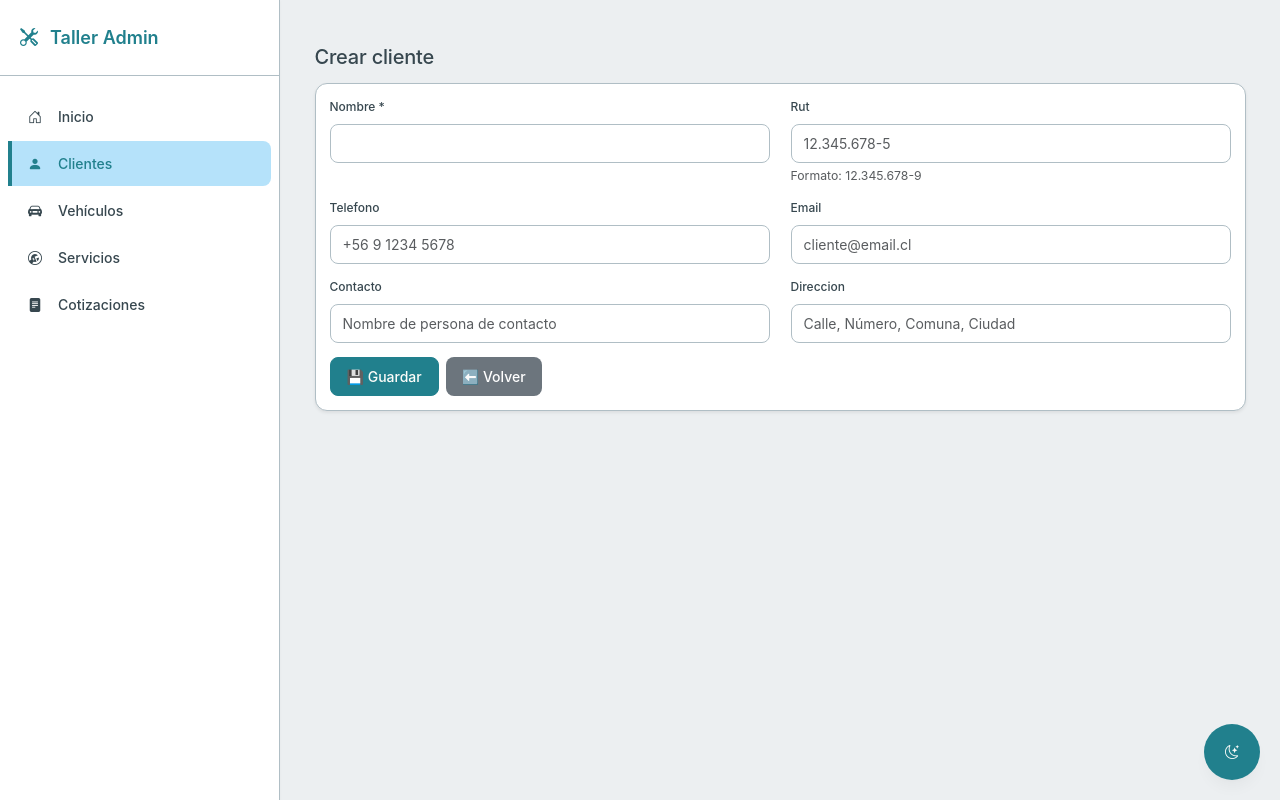
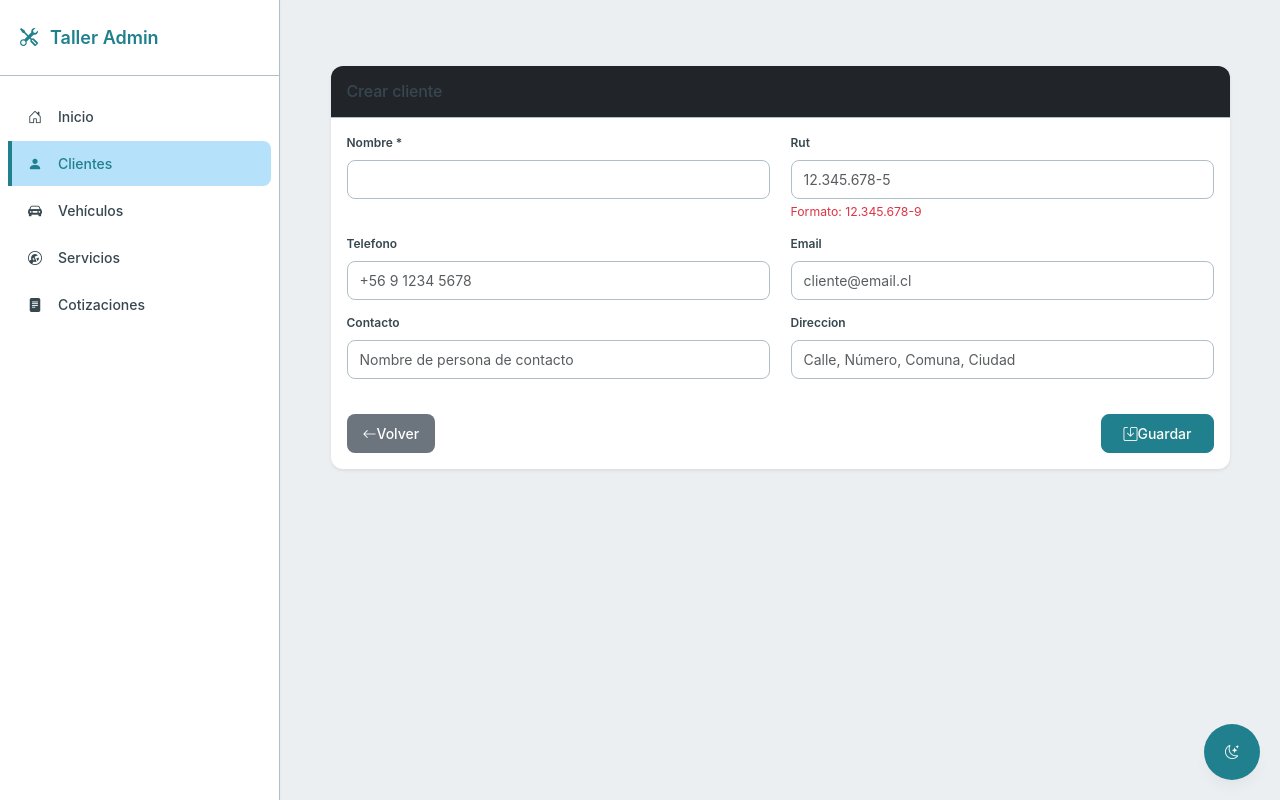
Before and after one commit to Cookeing/taller_mecanico, a Django app: page /clientes/nuevo/ in a window 1280 px wide. Run offline with Django 5.2, Linux system fonts and the light colour scheme; some web fonts are replaced.

Commit message:
Mejorar adaptación de formularios al modo oscuro
- Restructurar cliente_form.html y vehiculo_form.html con estructura consistente
- Agregar estilos CSS para modo oscuro en theme.css
- Crear dark-forms.css para placeholders visibles en modo oscuro
- Placeholders en blanco (#ffffff) con opacidad 0.9
- Inputs con fondo #1a2a35 y texto #f0f0f0 en modo oscuro
- Cambiar color de .form-text a rojo en ambos modos
- Agregar .prettierignore para evitar formateo de templates Django
- Incluir dark-forms.css en base.html

```diff
--- /dev/null
+++ b/static/css/dark-forms.css
@@ -0,0 +1,36 @@
+/* Estilos para formularios en modo oscuro */
+
+html[data-theme="dark"] input::placeholder {
+  color: #ffffff !important;
+  opacity: 0.9 !important;
+}
+
+html[data-theme="dark"] textarea::placeholder {
+  color: #ffffff !important;
+  opacity: 0.9 !important;
+}
+
+html[data-theme="dark"] select::placeholder {
+  color: #ffffff !important;
+  opacity: 0.9 !important;
+}
+
+html[data-theme="dark"] ::-webkit-input-placeholder {
+  color: #ffffff !important;
+  opacity: 0.9 !important;
+}
+
+html[data-theme="dark"] ::-moz-placeholder {
+  color: #ffffff !important;
+  opacity: 0.9 !important;
+}
+
+html[data-theme="dark"] :-ms-input-placeholder {
+  color: #ffffff !important;
+  opacity: 0.9 !important;
+}
+
+html[data-theme="dark"] :-moz-placeholder {
+  color: #ffffff !important;
+  opacity: 0.9 !important;
+}
--- a/static/css/theme.css
+++ b/static/css/theme.css
@@ -1185,10 +1185,48 @@ html[data-theme="dark"] select.form-select {
   background-image: var(--select-caret-dark);
 }
 
+/* Estilos específicos para placeholders en modo oscuro */
+html[data-theme="dark"] input::placeholder,
+html[data-theme="dark"] textarea::placeholder,
+html[data-theme="dark"] select::placeholder {
+  color: #a0a0a0 !important;
+  opacity: 1 !important;
+}
+
 html[data-theme="dark"] ::placeholder {
-  color: var(--text-secondary);
-  opacity: 0.7;
+  color: #a0a0a0 !important;
+  opacity: 1 !important;
 }
+
+html[data-theme="dark"] .form-control,
+html[data-theme="dark"] .form-select,
+html[data-theme="dark"] input[type="text"],
+html[data-theme="dark"] input[type="email"],
+html[data-theme="dark"] input[type="number"],
+html[data-theme="dark"] input[type="date"],
+html[data-theme="dark"] textarea,
+html[data-theme="dark"] select {
+  background-color: #1a2a35 !important;
+  color: #f0f0f0 !important;
+  border-color: #3a4a52 !important;
+}
+
+html[data-theme="dark"] .form-control::placeholder,
+html[data-theme="dark"] .form-select::placeholder,
+html[data-theme="dark"] input::placeholder,
+html[data-theme="dark"] textarea::placeholder {
+  color: #a0a0a0 !important;
+  opacity: 1 !important;
+}
+
+.form-text {
+  color: #dc3545;
+}
+
+html[data-theme="dark"] .form-text {
+  color: #ff6b6b !important;
+}
+
 
 /* ================================================================
    BADGES
--- a/templates/base.html
+++ b/templates/base.html
@@ -5,16 +5,26 @@
     <title>Panel | Taller Mecánico</title>
     <meta name="viewport" content="width=device-width, initial-scale=1" />
     {% load static %}
-  <link href="https://cdn.jsdelivr.net/npm/bootstrap@5.3.2/dist/css/bootstrap.min.css" rel="stylesheet" />
-  <link rel="stylesheet" href="https://cdn.jsdelivr.net/npm/flatpickr/dist/flatpickr.min.css" />
-  <link rel="stylesheet" href="https://cdn.jsdelivr.net/npm/bootstrap-icons@1.11.0/font/bootstrap-icons.css" />
-  <link rel="stylesheet" href="{% static 'css/theme.css' %}">
+    <link
+      href="https://cdn.jsdelivr.net/npm/bootstrap@5.3.2/dist/css/bootstrap.min.css"
+      rel="stylesheet"
+    />
+    <link
+      rel="stylesheet"
+      href="https://cdn.jsdelivr.net/npm/flatpickr/dist/flatpickr.min.css"
+    />
+    <link
+      rel="stylesheet"
+      href="https://cdn.jsdelivr.net/npm/bootstrap-icons@1.11.0/font/bootstrap-icons.css"
+    />
+    <link rel="stylesheet" href="{% static 'css/theme.css' %}" />
+    <link rel="stylesheet" href="{% static 'css/dark-forms.css' %}" />
 
     <script>
       // CARGAR TEMA ANTES DE QUE SE RENDERICE LA PÁGINA (evita parpadeo)
-    (function() {
-      const savedTheme = localStorage.getItem('theme') || 'light';
-      document.documentElement.setAttribute('data-theme', savedTheme);
+      (function () {
+        const savedTheme = localStorage.getItem("theme") || "light";
+        document.documentElement.setAttribute("data-theme", savedTheme);
       })();
     </script>
   </head>
@@ -27,27 +37,42 @@
       </div>
 
       <nav class="sidebar-nav">
-      <a href="{% url 'home' %}" class="sidebar-item {% if request.resolver_match.url_name == 'home' %}active{% endif %}">
+        <a
+          href="{% url 'home' %}"
+          class="sidebar-item {% if request.resolver_match.url_name == 'home' %}active{% endif %}"
+        >
           <i class="bi bi-house-door"></i>
           <span>Inicio</span>
         </a>
 
-      <a href="{% url 'clientes:list' %}" class="sidebar-item {% if 'clientes' in request.path %}active{% endif %}">
+        <a
+          href="{% url 'clientes:list' %}"
+          class="sidebar-item {% if 'clientes' in request.path %}active{% endif %}"
+        >
           <i class="bi bi-person-fill"></i>
           <span>Clientes</span>
         </a>
 
-      <a href="{% url 'vehiculos:list' %}" class="sidebar-item {% if 'vehiculos' in request.path %}active{% endif %}">
+        <a
+          href="{% url 'vehiculos:list' %}"
+          class="sidebar-item {% if 'vehiculos' in request.path %}active{% endif %}"
+        >
           <i class="bi bi-car-front-fill"></i>
           <span>Vehículos</span>
         </a>
 
-      <a href="{% url 'servicios:list' %}" class="sidebar-item {% if 'servicios' in request.path %}active{% endif %}">
+        <a
+          href="{% url 'servicios:list' %}"
+          class="sidebar-item {% if 'servicios' in request.path %}active{% endif %}"
+        >
           <i class="bi bi-wrench-adjustable-circle"></i>
           <span>Servicios</span>
         </a>
 
-      <a href="{% url 'cotizaciones:listar_cotizaciones' %}" class="sidebar-item {% if 'cotizaciones' in request.path %}active{% endif %}">
+        <a
+          href="{% url 'cotizaciones:listar_cotizaciones' %}"
+          class="sidebar-item {% if 'cotizaciones' in request.path %}active{% endif %}"
+        >
           <i class="bi bi-file-text-fill"></i>
           <span>Cotizaciones</span>
         </a>
@@ -72,33 +97,33 @@
 
     <script>
       // TOGGLE DE TEMA MEJORADO CON PERSISTENCIA
-    (function() {
-      const themeToggle = document.getElementById('theme-toggle');
+      (function () {
+        const themeToggle = document.getElementById("theme-toggle");
         const html = document.documentElement;
 
         // Cargar tema guardado
-      const savedTheme = localStorage.getItem('theme') || 'light';
-      html.setAttribute('data-theme', savedTheme);
+        const savedTheme = localStorage.getItem("theme") || "light";
+        html.setAttribute("data-theme", savedTheme);
         updateThemeIcon(savedTheme);
 
         // Cambiar tema al hacer clic
-      themeToggle.addEventListener('click', () => {
-        const currentTheme = html.getAttribute('data-theme');
-        const newTheme = currentTheme === 'light' ? 'dark' : 'light';
+        themeToggle.addEventListener("click", () => {
+          const currentTheme = html.getAttribute("data-theme");
+          const newTheme = currentTheme === "light" ? "dark" : "light";
 
-        html.setAttribute('data-theme', newTheme);
-        localStorage.setItem('theme', newTheme);
+          html.setAttribute("data-theme", newTheme);
+          localStorage.setItem("theme", newTheme);
           updateThemeIcon(newTheme);
 
-        console.log('Tema cambiado a:', newTheme);
+          console.log("Tema cambiado a:", newTheme);
         });
 
         function updateThemeIcon(theme) {
-        const icon = themeToggle.querySelector('i');
-        if (theme === 'light') {
-          icon.className = 'bi bi-moon-stars';
+          const icon = themeToggle.querySelector("i");
+          if (theme === "light") {
+            icon.className = "bi bi-moon-stars";
           } else {
-          icon.className = 'bi bi-sun-fill';
+            icon.className = "bi bi-sun-fill";
           }
         }
       })();
--- a/templates/clientes/cliente_form.html
+++ b/templates/clientes/cliente_form.html
@@ -1,15 +1,17 @@
 {% extends "base.html" %}
 {% load static %}
-
 {% block content %}
-<h2 class="mb-3">{{ accion }} cliente</h2>
-
-<form method="post" class="card p-3 shadow-sm bg-white" id="cliente-form">
+<div class="container py-4">
+  <div class="card shadow-sm border-0">
+    <div class="card-header bg-dark text-white">
+      <h4 class="mb-0">{{ accion }} cliente</h4>
+    </div>
+    <div class="card-body">
+      <form method="post" novalidate>
         {% csrf_token %}
-
         <div class="row">
           <div class="col-md-6 mb-3">
-            <label class="form-label">{{ form.nombre.label }} *</label>
+            <label class="form-label fw-semibold">{{ form.nombre.label }} *</label>
             {{ form.nombre }}
             {% if form.nombre.errors %}
               {% for error in form.nombre.errors %}
@@ -17,9 +19,8 @@
               {% endfor %}
             {% endif %}
           </div>
-
           <div class="col-md-6 mb-3">
-            <label class="form-label">{{ form.rut.label }}</label>
+            <label class="form-label fw-semibold">{{ form.rut.label }}</label>
             {{ form.rut }}
             <div class="form-text">Formato: 12.345.678-9</div>
             {% if form.rut.errors %}
@@ -29,10 +30,9 @@
             {% endif %}
           </div>
         </div>
-
         <div class="row">
           <div class="col-md-6 mb-3">
-            <label class="form-label">{{ form.telefono.label }}</label>
+            <label class="form-label fw-semibold">{{ form.telefono.label }}</label>
             {{ form.telefono }}
             {% if form.telefono.errors %}
               {% for error in form.telefono.errors %}
@@ -40,9 +40,8 @@
               {% endfor %}
             {% endif %}
           </div>
-
           <div class="col-md-6 mb-3">
-            <label class="form-label">{{ form.email.label }}</label>
+            <label class="form-label fw-semibold">{{ form.email.label }}</label>
             {{ form.email }}
             {% if form.email.errors %}
               {% for error in form.email.errors %}
@@ -54,7 +53,7 @@
 
         <div class="row">
           <div class="col-md-6 mb-3">
-            <label class="form-label">{{ form.contacto.label }}</label>
+            <label class="form-label fw-semibold">{{ form.contacto.label }}</label>
             {{ form.contacto }}
             {% if form.contacto.errors %}
               {% for error in form.contacto.errors %}
@@ -62,9 +61,8 @@
               {% endfor %}
             {% endif %}
           </div>
-
           <div class="col-md-6 mb-3">
-            <label class="form-label">{{ form.direccion.label }}</label>
+            <label class="form-label fw-semibold">{{ form.direccion.label }}</label>
             {{ form.direccion }}
             {% if form.direccion.errors %}
               {% for error in form.direccion.errors %}
@@ -73,13 +71,17 @@
             {% endif %}
           </div>
         </div>
-
-    <div class="d-flex gap-2">
-        <button type="submit" class="btn btn-primary">💾 Guardar</button>
-        <a href="{% url 'clientes:list' %}" class="btn btn-secondary">⬅️ Volver</a>
+        <div class="d-flex justify-content-between mt-4">
+          <a href="{% url 'clientes:list' %}" class="btn btn-secondary">
+            <i class="bi bi-arrow-left"></i> Volver
+          </a>
+          <button type="submit" class="btn btn-primary px-4">
+            <i class="bi bi-save"></i> Guardar
+          </button>
         </div>
       </form>
-
-<!-- JavaScript para validación de RUT -->
+    </div>
+  </div>
+</div>
 <script src="{% static 'js/validacion_rut.js' %}"></script>
 {% endblock %}
```
Also changed, not shown: templates/vehiculos/vehiculo_form.html (+32 -25 lines), 1 other file. Lines whose indentation alone changed are shown as unchanged.
